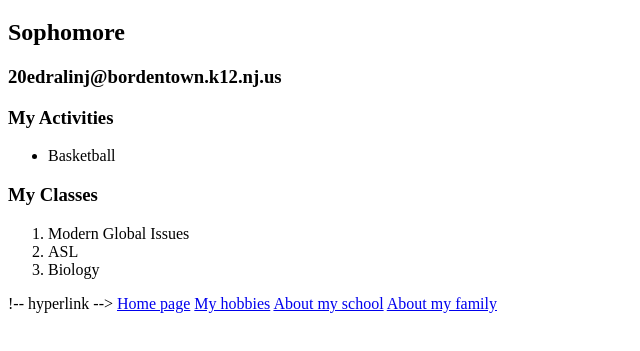
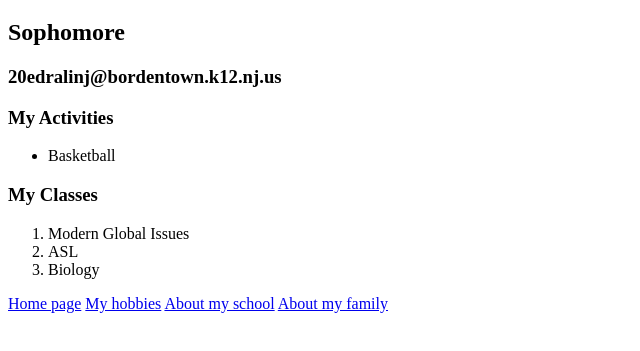
Before and after one commit to jerries20/jerries20_web, a plain HTML site: page list.html in a window 1280 px wide. Shown: the part 61-412 px from the top of the page, without its empty margins (0-640 px from the left). Drawn offline with Linux system fonts and the light colour scheme.

Commit message:
Update list.html

```diff
--- a/list.html
+++ b/list.html
@@ -31,7 +31,7 @@ h1 {
 				 </ol>
 
 
-	!-- hyperlink -->
+
 			   <a href = "about.html"> Home page</a>
 			   <a href = "hobbies.html" > My hobbies</a>
 			   <a href = "my_school_info.html" > About my school</a>
```
